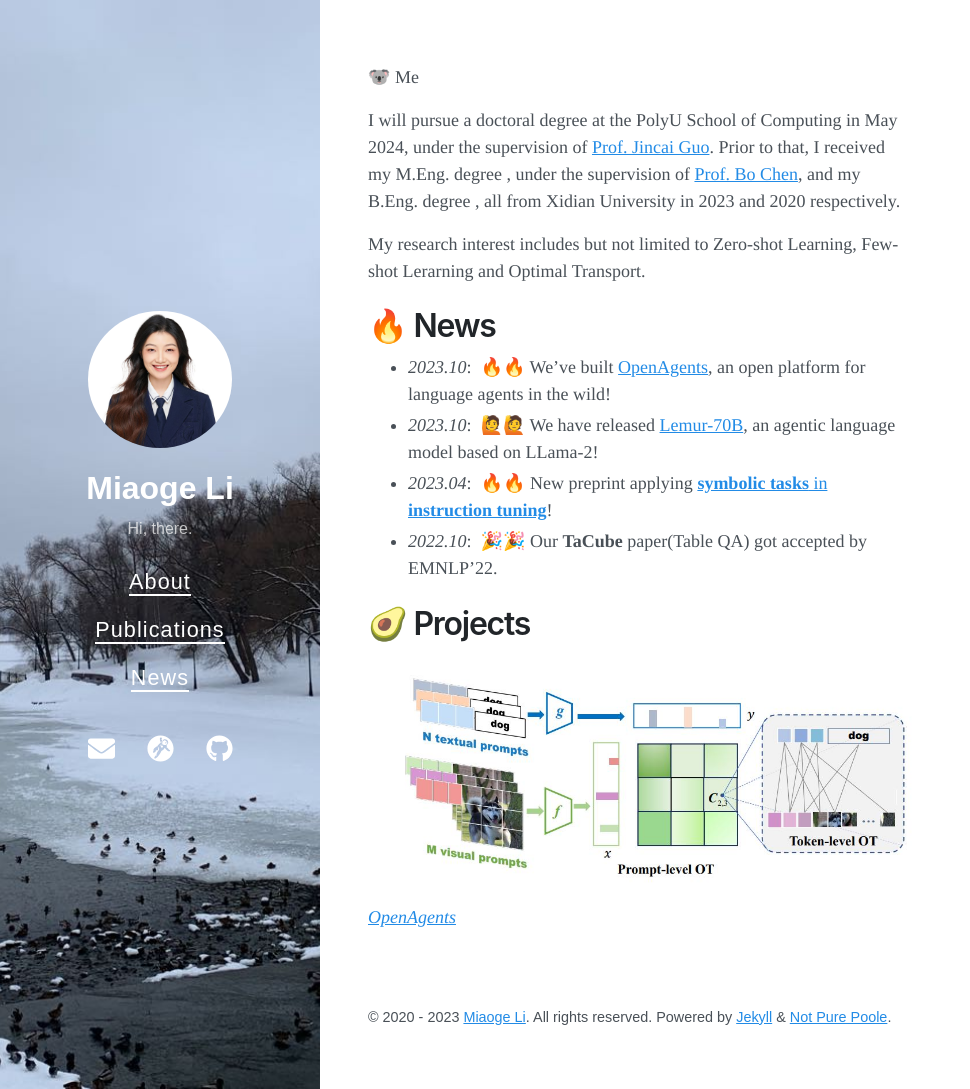
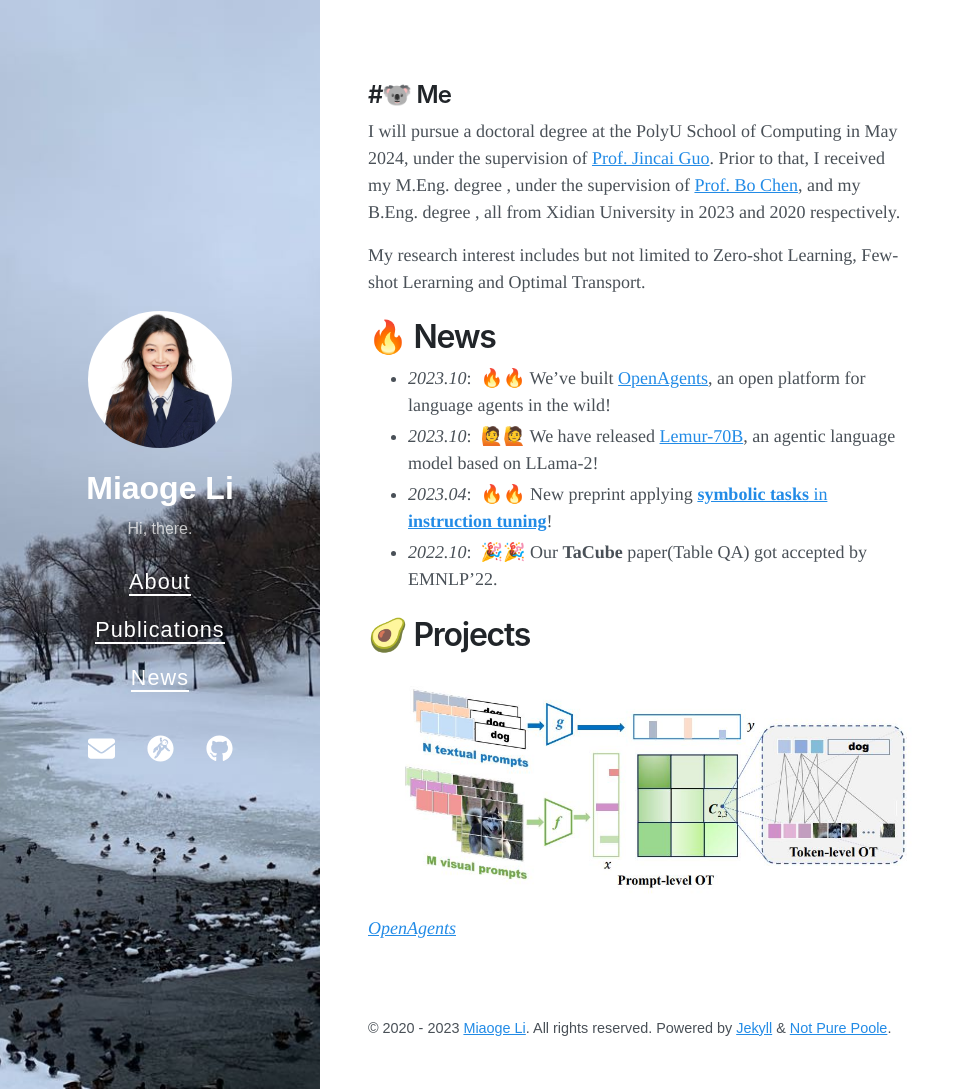
Before and after one commit to keepgoingjkg/keepgoingjkg.github.io, a Jekyll site: the page built from about.md, in a window 1280 px wide and 1089 px high. Shown: the whole window, without its empty margins (0-970 px from the left). Built offline with Jekyll 4.4.1, drawn with Linux system fonts in a browser that asks for light colours; nearby versions of some CDN libraries.

```diff
--- a/about.md
+++ b/about.md
@@ -4,7 +4,7 @@ layout: page
 
 <span class='anchor' id='about-me'></span>
 
-🐨 Me
+<h2>#🐨 Me</h2>
 
 I will pursue a doctoral degree at the PolyU School of Computing in May 2024, under the supervision of [Prof. Jincai Guo](https://jingcaiguo.github.io/). Prior to that, I received my M.Eng. degree , under the supervision of [Prof. Bo Chen](https://web.xidian.edu.cn/bchen/), and my B.Eng. degree , all from Xidian University in 2023 and 2020 respectively.
 
```
